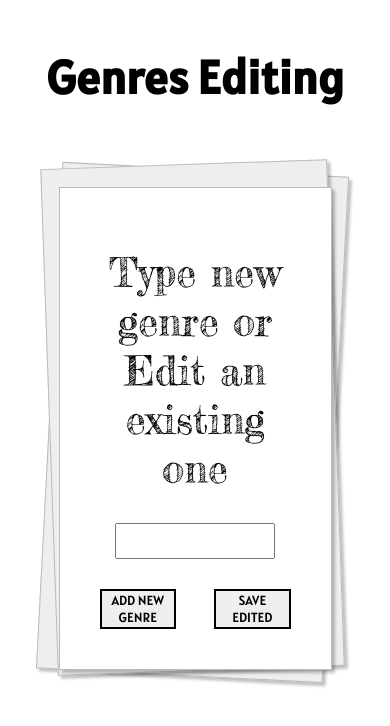
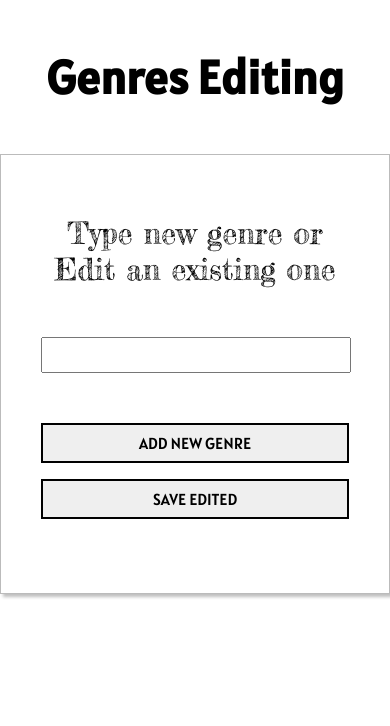
Before and after one commit to SverchkovVlad/BooksAccounting, an Angular app: page /editGenres in a window 390 px wide. Shown: the top 726 px of the page. Built offline with nearby package versions, Linux system fonts and the light colour scheme; no server answers.

Commit message:
Implemented responsive design for Genres page

```diff
--- a/src/app/genres/genres.component.css
+++ b/src/app/genres/genres.component.css
@@ -25,11 +25,11 @@ main {
     height: auto;
 }
 
-input {
+input.main-input {
     display: block;
     width: 80%;
     height: 30px;
-    margin: 10px auto 30px auto;
+    margin: 50px auto;
     font-size: 16px;
 }
 
@@ -42,7 +42,7 @@ input {
 .wrap-paper {
     background: #fff;
     padding: 40px;
-    margin-bottom: 20%;
+    margin-bottom: 10%;
     position: relative;
   }
 
@@ -78,7 +78,7 @@ input {
 
   }
 
-  label {
+  label.input-title {
       display: block;
       text-align: center;
       font-size: 40px;
@@ -89,18 +89,21 @@ input {
     font-family: AlatsiRegular;
   }
 
-  .add-edit-btn {
+  .add-edit-btnDiv {
       width: 100%;
       min-height: 40px;
       display: grid;
       grid-template-columns: 1fr 1fr;
       grid-gap: 20%;
+      margin-top: 50px;
+      margin-bottom: 50px;
   }
 
-  .add-edit-btn button {
+  .add-edit-btnDiv button {
     text-transform: uppercase;
     position: relative;
     border: 2px solid black;
+    font-size: 16px;
   }
 
   .genre-card {
@@ -116,6 +119,7 @@ input {
 
   .genre-card span {
       float: left;
+      font-size: 20px;
       /*For centering text in span*/
       display: grid;
       align-items: center;
@@ -127,11 +131,85 @@ input {
       height: 30px;
   }
 
-  .genre-card button:hover, .add-edit-btn button:hover {
+  .genre-card button:hover, .add-edit-btnDiv button:hover {
       cursor: pointer;
   }
 
-  .genre-card button:active, .add-edit-btn button:active {
+  .genre-card button:active, .add-edit-btnDiv button:active {
       top: 3px;
       left: 3px;
   }
+
+  @media screen and (max-width: 1200px){
+      label.input-title {
+        font-size: 34px;
+      }
+  }
+
+  @media screen and (max-width: 1024px){
+    label.input-title {
+      font-size: 30px;
+    }
+
+
+
+    .genre-card {
+        grid-template-columns: 1fr 1fr;
+    }
+
+    .genre-card span{
+        text-align: center;
+        grid-column: 1 / 3;
+        margin-bottom: 20px;
+    }
+}
+
+@media screen and (max-width: 768px){
+    .add-edit-btnDiv {
+        grid-template-columns: 1fr;
+    }
+
+    .add-edit-btnDiv button {
+        height: 40px;
+    }
+
+    .center {
+        width: 90%;
+    }
+
+    .wrap-paper::before,
+    .wrap-paper::after {
+        height: 105%;
+        width: 95%;
+        top: -2%;
+        right: 3%;
+    }
+
+}
+
+@media screen and (max-width: 480px){
+    .center {
+        width: 100%;
+    }
+
+    .wrap-paper::before,
+    .wrap-paper::after {
+        content: none;
+    }
+
+    .wrap-paper {
+        margin-bottom: 0;
+    }
+
+    input.main-input {
+        width: 98%;
+    }
+
+    header {
+        margin-bottom: 40px;
+    }
+
+    .genre-card span {
+        font-size: 18px;
+    }
+}
--- a/src/app/genres/genres.component.html
+++ b/src/app/genres/genres.component.html
@@ -8,10 +8,10 @@
     <div class="center">
         <div class="wrap-paper">
 
-            <label for="genreInputField">Type new genre or Edit an existing one</label>
-            <input #genreInputField type="text" id = "genreInputField">
+            <label class = "input-title" for="genreInputField">Type new genre or Edit an existing one</label>
+            <input class = "main-input" #genreInputField type="text" id = "genreInputField">
 
-            <div class="add-edit-btn">
+            <div class="add-edit-btnDiv">
                 <button>Add new genre</button>
                 <button>Save edited</button>
             </div>
```
